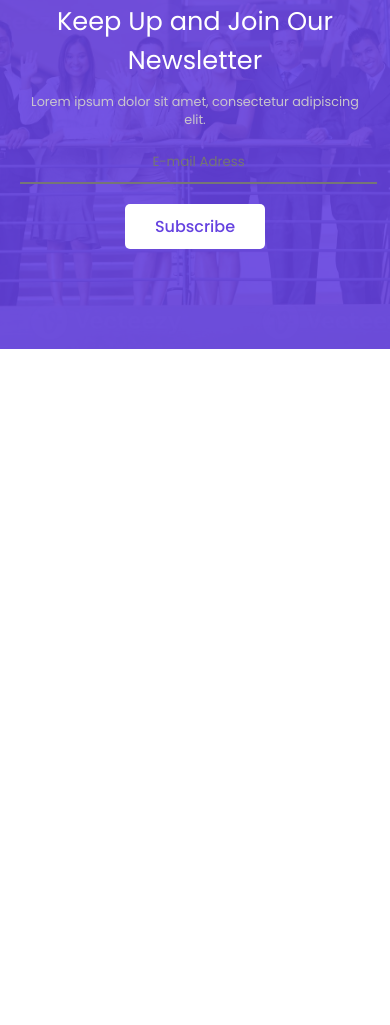
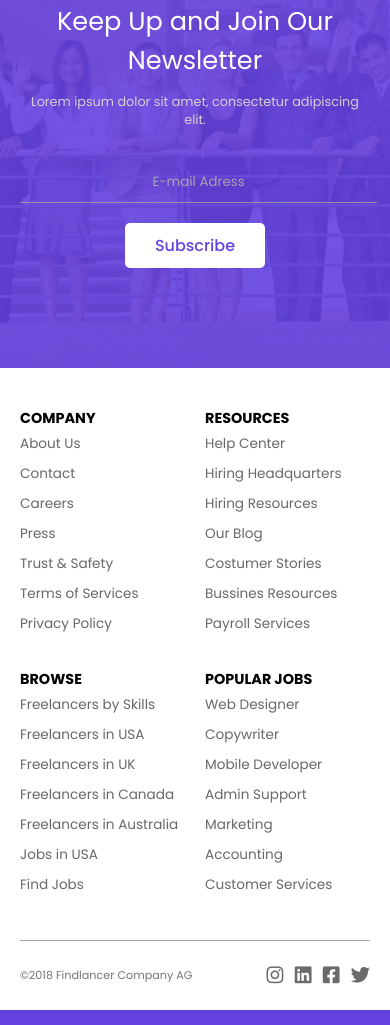
Before and after one commit to facundo3336/findlancer, a website: page index.html in a window 390 px wide. Shown: the part 4709-5734 px from the top of the page. Before the commit the page ends 5058 px from the top, so only its background shows below. Drawn offline with Linux system fonts and the light colour scheme.

Commit message:
agregar footer version mobile

```diff
--- a/index.html
+++ b/index.html
@@ -286,7 +286,10 @@
           <a href="#"><i class="fab fa-instagram"></i></a>
           <a href="#">@findlancer</a>
         </div>
-        <div class="newsLetterSection">
+      </div>
+    </section>
+    <footer>
+      <div class="newsLetterFooter">
         <div class="newsLetterText sideSpacing">
           <span>Keep Up and Join Our Newsletter</span>
           <p>Lorem ipsum dolor sit amet, consectetur adipiscing elit.</p>
@@ -294,8 +297,58 @@
           <button class="subscribeButton">Subscribe</button>
         </div>
       </div>
+      <div class="footerNav">
+        <div class="footerNavCategory">
+          <span>COMPANY</span>
+          <a href="#">About Us</a>
+          <a href="#">Contact</a>
+          <a href="#">Careers</a>
+          <a href="#">Press</a>
+          <a href="#">Trust & Safety</a>
+          <a href="#">Terms of Services</a>
+          <a href="#">Privacy Policy</a>
         </div>
-    </section>
+        <div class="footerNavCategory">
+          <span>RESOURCES</span>
+          <a href="#">Help Center</a>
+          <a href="#">Hiring Headquarters</a>
+          <a href="#">Hiring Resources</a>
+          <a href="#">Our Blog</a>
+          <a href="#">Costumer Stories</a>
+          <a href="#">Bussines Resources</a>
+          <a href="#">Payroll Services</a>
+        </div>
+        <div class="footerNavCategory">
+          <span>BROWSE</span>
+          <a href="#">Freelancers by Skills</a>
+          <a href="#">Freelancers in USA</a>
+          <a href="#">Freelancers in UK</a>
+          <a href="#">Freelancers in Canada</a>
+          <a href="#">Freelancers in Australia</a>
+          <a href="#">Jobs in USA</a>
+          <a href="#">Find Jobs</a>
+        </div>
+        <div class="footerNavCategory">
+          <span>POPULAR JOBS</span>
+          <a href="#">Web Designer</a>
+          <a href="#">Copywriter</a>
+          <a href="#">Mobile Developer</a>
+          <a href="#">Admin Support</a>
+          <a href="#">Marketing</a>
+          <a href="#">Accounting</a>
+          <a href="#">Customer Services</a>
+        </div>
+      </div>
+      <div class="terminsFooter sideSpacing">
+        <span>©2018 Findlancer Company AG</span>
+        <div class="footerSocialMedia">
+          <a href="#"><i class="fab fa-instagram"></i></a>
+          <a href="#"><i class="fab fa-linkedin"></i></a>
+          <a href="#"><i class="fab fa-facebook-square"></i></a>
+          <a href="#"><i class="fab fa-twitter"></i></a>
+        </div>
+      </div>
+    </footer>
   </div>
 </body>
 </html>
--- a/scss/pages/index.scss
+++ b/scss/pages/index.scss
@@ -434,7 +434,11 @@
     }
   }
 
-  .newsLetterSection {
+
+}
+
+footer {
+  .newsLetterFooter {
     color: white;
     background: url('../../assets/img/saludando.jpg');
     background-size: cover;
@@ -453,7 +457,7 @@
 
       p {
         font-size: 0.8rem;
-        color: rgba(206, 203, 203, 0.95);
+        color: rgba(218, 214, 214, 0.95);
       }
 
       .newsLetterInput {
@@ -465,6 +469,13 @@
         border-left: none;
         border-right: none;
         text-align: center;
+        border-bottom: 0.4px solid rgba(156, 156, 156, 0.9);
+        margin-top: 20px;
+      }
+
+      ::placeholder { /* Chrome, Firefox, Opera, Safari 10.1+ */
+        color: rgba(175, 174, 174, 0.9);
+        opacity: 1; /* Firefox */
       }
 
       .subscribeButton {
@@ -483,4 +494,54 @@
 
 
   }
+
+  .footerNav {
+    padding-top: 40px;
+    padding-bottom: 40px;
+    display: grid;
+    grid-template-columns: 1fr 1fr;
+    grid-column-gap: 20px;
+    grid-row-gap: 30px;
+    border-bottom: rgba(156, 156, 156, 0.9) 1px solid;
+    margin-right: 20px;
+    margin-left: 20px;
+
+
+    .footerNavCategory {
+      display: flex;
+      flex-direction: column;
+
+      span {
+        font-size: 0.9rem;
+        font-weight: 600;
+      }
+
+      a {
+        text-decoration: none;
+        color: rgba(88, 88, 88, 0.9);
+        font-size: 0.85rem;
+        margin: 5px 0;
+      }
+    }
+  }
+
+  .terminsFooter {
+    display: flex;
+    justify-content: space-between;
+    align-items: center;
+    padding-top: 20px;
+    padding-bottom: 20px;
+    border-bottom: 15px solid map-get($colors , 'violet');
+
+    span {
+      font-size: 0.7rem;
+      color: rgba(105, 103, 103, 0.9)
+    }
+
+    a {
+      color: rgba(92, 89, 89, 0.9);
+      font-size: 1.2rem;
+      margin-left: 7px;
+    }
+  }
 }
--- a/scss/styles.scss
+++ b/scss/styles.scss
@@ -2,6 +2,8 @@ $colors: (
   "grey": #444b59,
   "violet": #6542e0
 );
+
+
 
 
 body {
```
Also changed, not shown: css/styles.css. Lines whose indentation alone changed are shown as unchanged.
